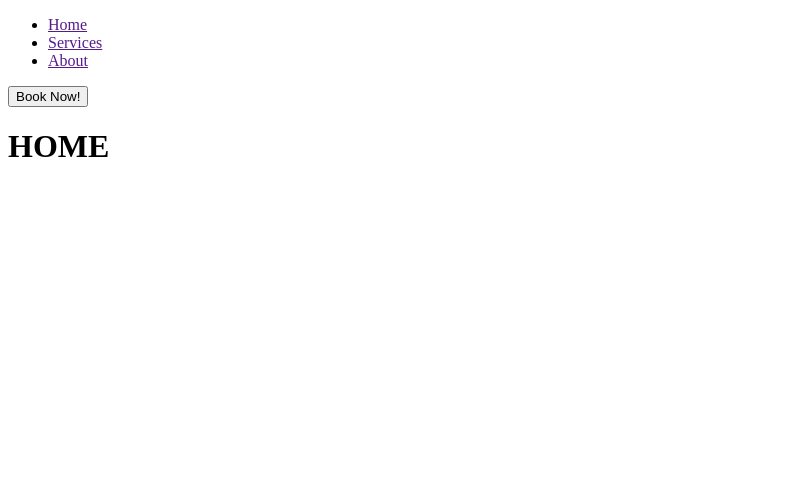
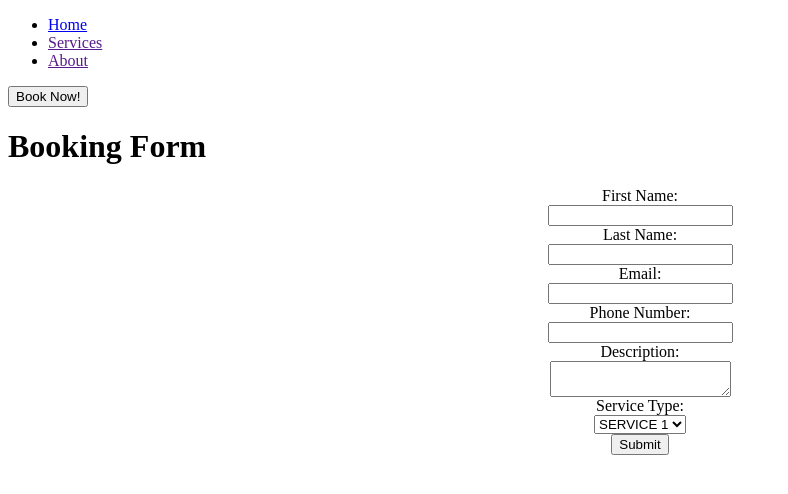
Before and after one commit to Brayydzz/Cleaning-Management-Frontend, a React (Create React App) app: page /booking in a window 1280 px wide. Shown: the top 494 px of the page, without its empty margins (0-788 px from the left). Built offline with nearby package versions, Linux system fonts and the light colour scheme; the HTML template or start-up script is replaced by a standard one.

Commit message:
Installed Styled-components package. Added basic form and styled Form component into Booking

```diff
--- a/src/App.js
+++ b/src/App.js
@@ -1,5 +1,6 @@
 import React from 'react';
 import Nav from './components/Nav';
+import Booking from './components/Booking';
 import Home from './components/Home';
 import {BrowserRouter as Router, Route, Switch} from "react-router-dom"
 
@@ -9,7 +10,8 @@ function App() {
     <Router>
       <Nav />
       <Switch>
-        <Home />
+        <Route exact path="/" component={Home} />
+        <Route exact path="/booking" component={Booking} />
       </Switch>
     </Router>
     </>
--- /dev/null
+++ b/src/Styled.js
@@ -0,0 +1,9 @@
+import styled from "styled-components";
+
+export const Form = styled.form `
+    height: 100%;
+    display: flex;
+    flex-direction: column;
+    justify-content: center;
+    align-items: center;
+`
--- a/src/components/Booking.js
+++ b/src/components/Booking.js
@@ -1,7 +1,34 @@
+import { Form } from "../Styled"
+
 const Booking = () => {
     return (
         <>
             <h1>Booking Form</h1>
+
+            <Form>
+                <label>First Name: </label>
+                <input type='text'></input>
+
+                <label>Last Name: </label>
+                <input type='text'></input>
+
+                <label>Email: </label>
+                <input type='text'></input>
+
+                <label>Phone Number: </label>
+                <input type='text'></input>
+
+                <label>Description: </label>
+                <textarea type='text'></textarea>
+
+                <label>Service Type: </label>
+                <select>
+                    <option>SERVICE 1</option>
+                    <option>SERVICE 2</option>
+                    <option>SERVICE 3</option>
+                </select>
+                <button type="submit">Submit</button>
+            </Form>
         </>
     )
 }
--- a/src/components/Nav.js
+++ b/src/components/Nav.js
@@ -5,11 +5,11 @@ const Nav = () => {
     return (
         <nav>
             <ul>
-                <li><Link>Home</Link></li>
+                <li><Link to="/">Home</Link></li>
                 <li><Link>Services</Link></li>
                 <li><Link>About</Link></li>
             </ul>
-            <Link><button>Book Now!</button></Link>
+            <Link to="/booking"><button>Book Now!</button></Link>
         </nav>
     )
 }
```
Also changed, not shown: package.json (+6 -2 lines), src/app.css (added), 1 other file (tests, documents, lock files or other folders).
